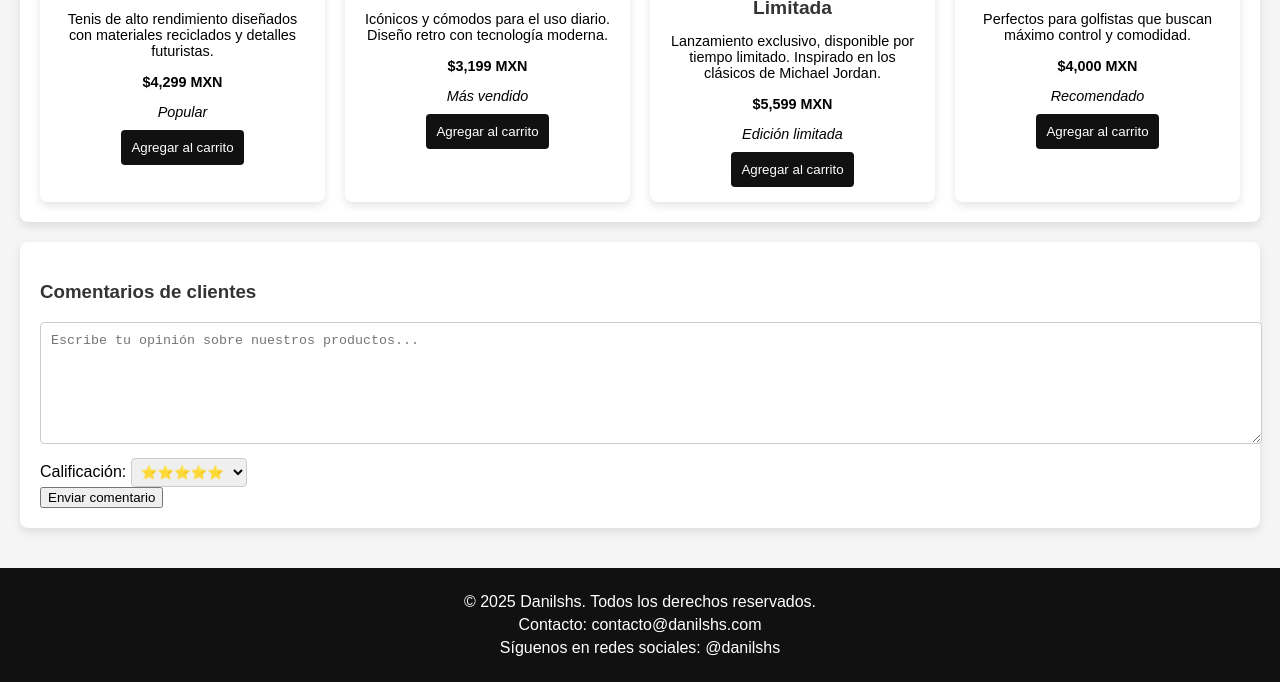
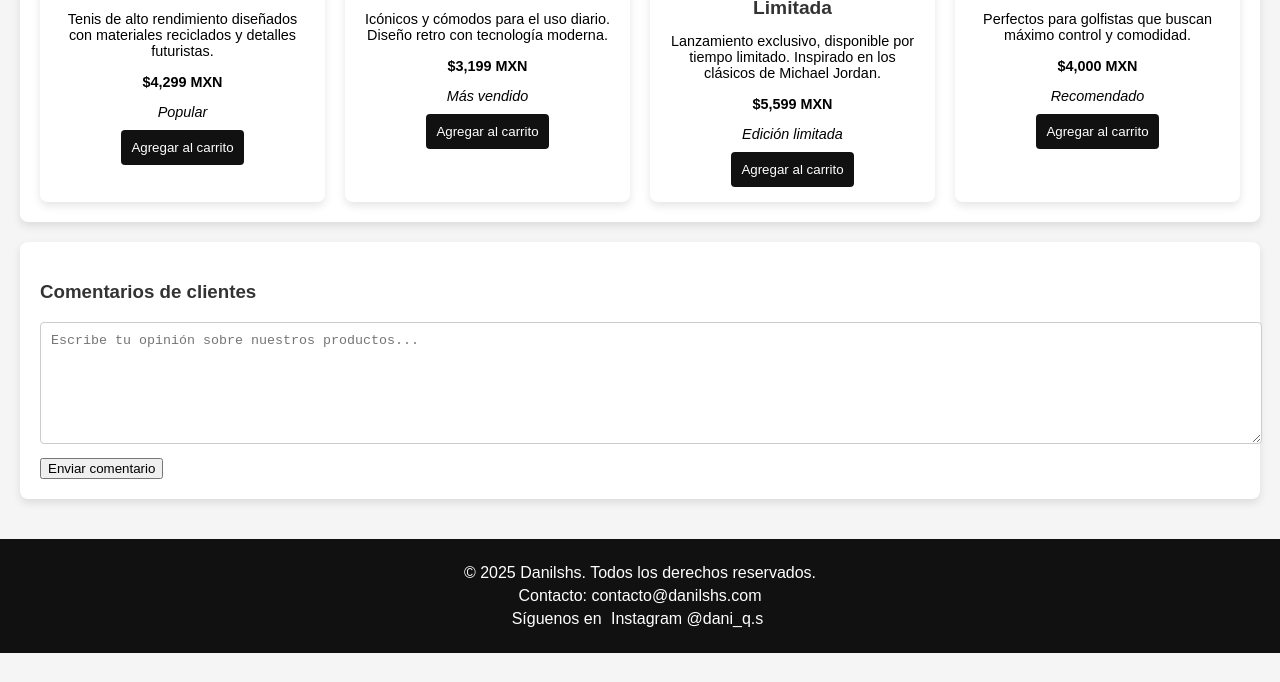
Before and after one commit to Diewiss/Danilshs, a plain HTML site: page index.html in a window 1280 px wide. Shown: the part 565-1247 px from the top of the page. After the commit the page ends 1218 px from the top, so only its background shows below. Drawn offline with Linux system fonts and the light colour scheme.

Commit message:
Update index.html

```diff
--- a/index.html
+++ b/index.html
@@ -110,12 +110,6 @@
       margin-bottom: 10px;
     }
 
-    .comments select {
-      padding: 5px;
-      border-radius: 4px;
-      border: 1px solid #ccc;
-    }
-
     footer {
       background-color: #111;
       color: white;
@@ -124,8 +118,10 @@
       margin-top: 40px;
     }
 
-    footer p {
+    footer p, footer a {
+      color: white;
       margin: 5px;
+      text-decoration: none;
     }
   </style>
   <script>
@@ -208,22 +204,13 @@
     <h3>Comentarios de clientes</h3>
     <textarea placeholder="Escribe tu opinión sobre nuestros productos..."></textarea>
     <br>
-    <label for="rating">Calificación:</label>
-    <select id="rating">
-      <option value="5">⭐⭐⭐⭐⭐</option>
-      <option value="4">⭐⭐⭐⭐</option>
-      <option value="3">⭐⭐⭐</option>
-      <option value="2">⭐⭐</option>
-      <option value="1">⭐</option>
-    </select>
-    <br>
     <button>Enviar comentario</button>
   </section>
 
   <footer id="contacto">
     <p>© 2025 Danilshs. Todos los derechos reservados.</p>
     <p>Contacto: contacto@danilshs.com</p>
-    <p>Síguenos en redes sociales: @danilshs</p>
+    <p>Síguenos en <a href="https://instagram.com/dani_q.s" target="_blank">Instagram @dani_q.s</a></p>
   </footer>
 
 </body>
```
